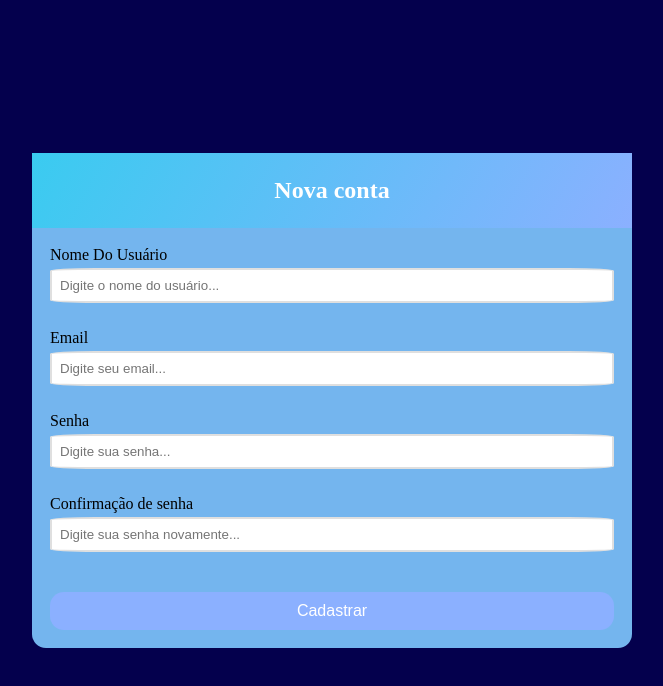
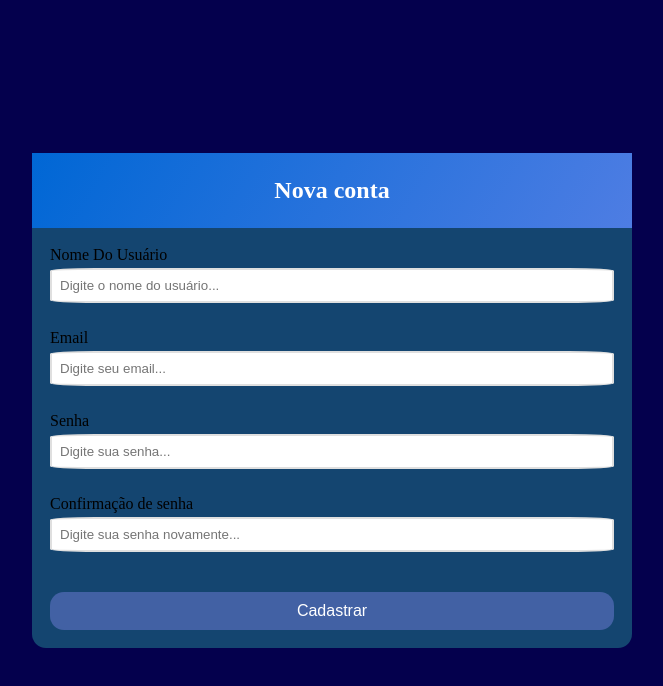
Before and after one commit to JeannyLira/revisao_, a plain HTML site: page index.html in a window 1280 px wide. Shown: the whole page, without its empty margins (308-971 px from the left). Drawn offline with Linux system fonts and the light colour scheme.

Commit message:
mudei a cor

```diff
--- a/style.css
+++ b/style.css
@@ -14,7 +14,7 @@ body{
 }
 
 .conteiner{
-    background-color: rgb(116, 181, 238);
+    background-color: rgb(20, 69, 112);
     border-radius: 14px;
     margin: 14px;
     max-width: 600px;
@@ -23,7 +23,7 @@ body{
 }
 
 .header{
-    background: linear-gradient(120deg, #3acbf0 0%, #8bb0ff 100%);
+    background: linear-gradient(120deg, #0067d5 0%, #4e7de3 100%);
     padding: 24px;
     text-align: center;
     color: #fff;
@@ -60,7 +60,7 @@ body{
 }
 
 .form button{
-    background-color: #8bb0ff;
+    background-color: #4261a4;
     color: #fff;
     width: 100%;
     border-radius: 14px;
```
